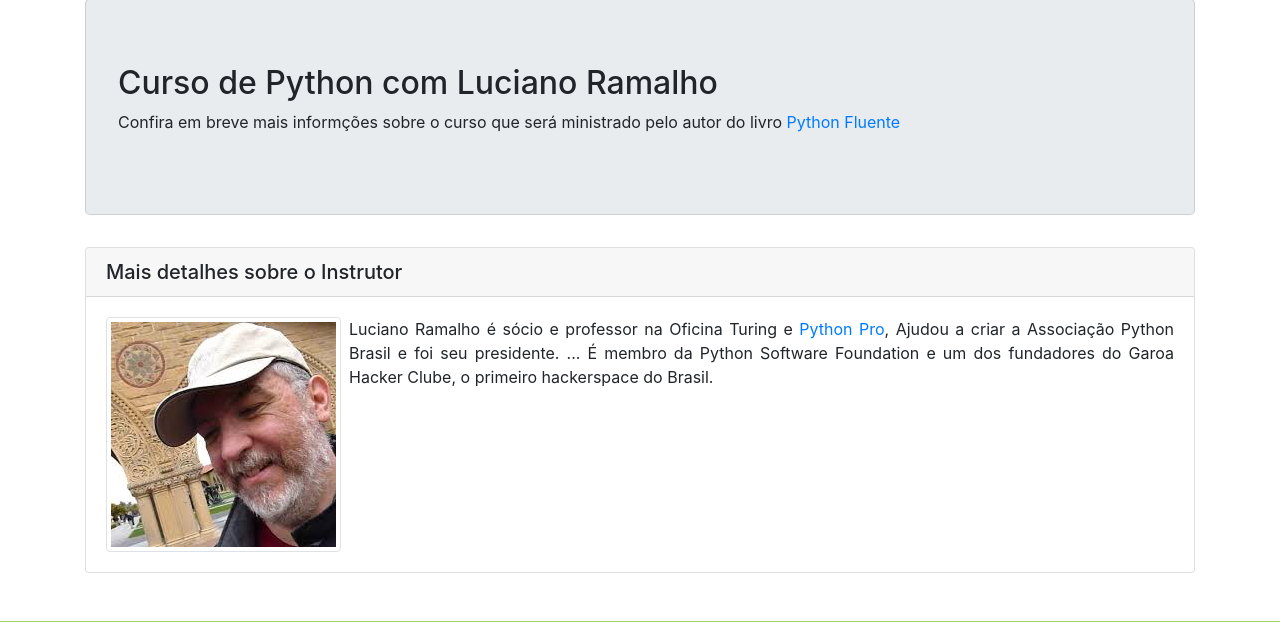
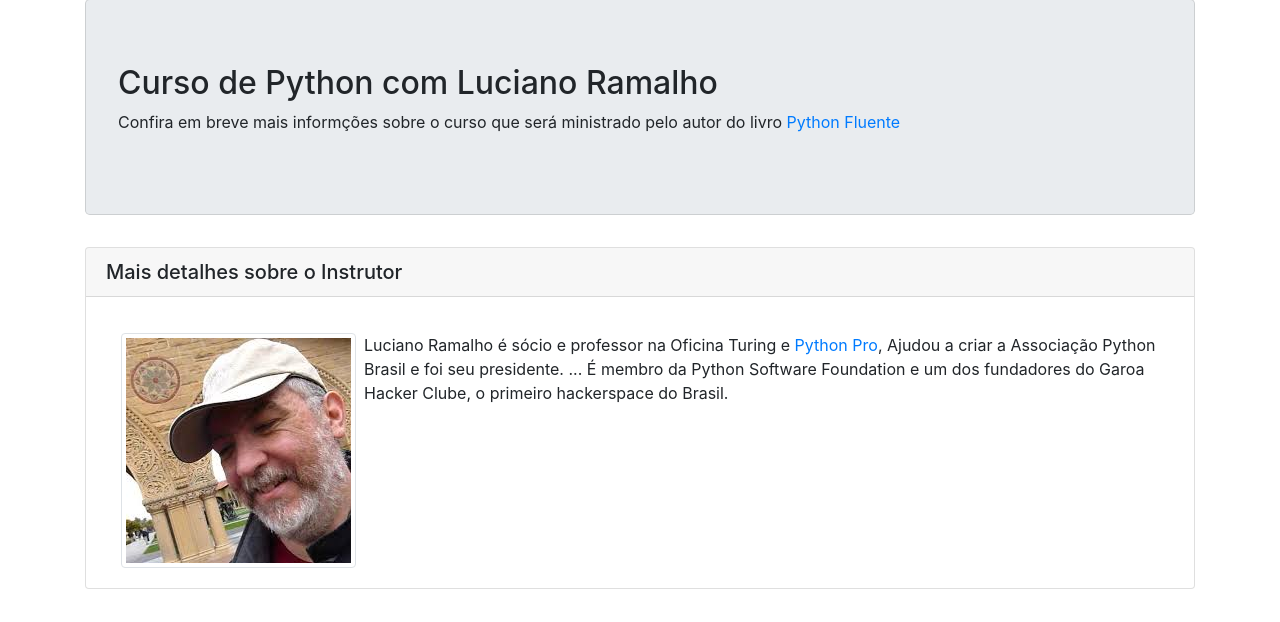
Before and after one commit to tarcisosantos/ap_django, a Django app: page / in a window 1280 px wide. Shown: the part 57-679 px from the top of the page. Run offline with Django 3.2, Linux system fonts and the light colour scheme; some libraries are stand-ins or nearby versions.

Commit message:
Fanalizando Fron End

```diff
--- a/pypro/base/static/css/style.css
+++ b/pypro/base/static/css/style.css
@@ -2,5 +2,5 @@
     background-color: #9fd25f;
 }
 .rights {
-    background-color: #82b641
+    background-color: #82b641;
 }
--- a/pypro/base/templates/base/home.html
+++ b/pypro/base/templates/base/home.html
@@ -58,10 +58,11 @@
                                 </h5>
                                 <div class="card-body">
                                     <p class="card-text text-justify">
-                                        <img src="{% static 'img/lucianoramalho.jpeg' %}"
-
+                                        <div class="col-md-6">
+                                            <img src="{% static 'img/lucianoramalho.jpeg' %}"
                                              alt="foto de Luciano Ramalho"
                                              class="img-thumbnail float-left mr-2 img-responsive">
+                                        </div>
                                         Luciano Ramalho é sócio e professor na Oficina Turing e
                                         <a href="https://www.python.pro.br">Python Pro</a>,
                                         Ajudou a criar a Associação Python Brasil e foi seu presidente. ... É membro da
```
